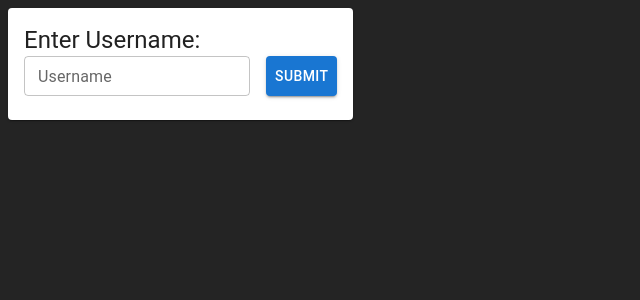
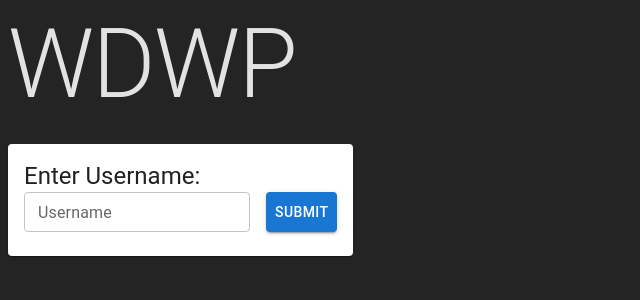
Before and after one commit to MichaelFarquhar/what-do-we-play, a React (Vite) app: page / in a window 1280 px wide. Shown: the top 300 px of the page, without its empty margins (0-640 px from the left). Built offline with nearby package versions, Linux system fonts and the light colour scheme.

Commit message:
Add Base Layout and header to react router

```diff
--- /dev/null
+++ b/src/layouts/BaseLayout.tsx
@@ -0,0 +1,28 @@
+import { Box } from "@mui/material";
+import { Header } from "./Header";
+import { Outlet } from "react-router-dom";
+
+export const BaseLayout = () => {
+  return (
+    <Box
+      component="div"
+      sx={{
+        display: "flex",
+        flexDirection: "column",
+        minHeight: "100vh",
+      }}
+    >
+      <Header />
+      <Box
+        component="main"
+        sx={{
+          flexGrow: 1,
+          py: 3,
+          width: "100%",
+        }}
+      >
+        <Outlet />
+      </Box>
+    </Box>
+  );
+};
--- /dev/null
+++ b/src/layouts/Header.tsx
@@ -0,0 +1,11 @@
+import { Box, Typography } from "@mui/material";
+
+export const Header = () => {
+  return (
+    <Box component="header">
+      <Typography variant="h1" component="h1">
+        WDWP
+      </Typography>
+    </Box>
+  );
+};
--- a/src/main.tsx
+++ b/src/main.tsx
@@ -3,12 +3,15 @@ import { createRoot } from "react-dom/client";
 import App from "./App.tsx";
 import "./index.css";
 import { BrowserRouter, Route, Routes } from "react-router-dom";
+import { BaseLayout } from "./layouts/BaseLayout.tsx";
 
 createRoot(document.getElementById("root")!).render(
   <StrictMode>
     <BrowserRouter>
       <Routes>
-        <Route path="/" element={<App />} />
+        <Route path="/" element={<BaseLayout />}>
+          <Route index element={<App />} />
+        </Route>
       </Routes>
     </BrowserRouter>
   </StrictMode>
```
